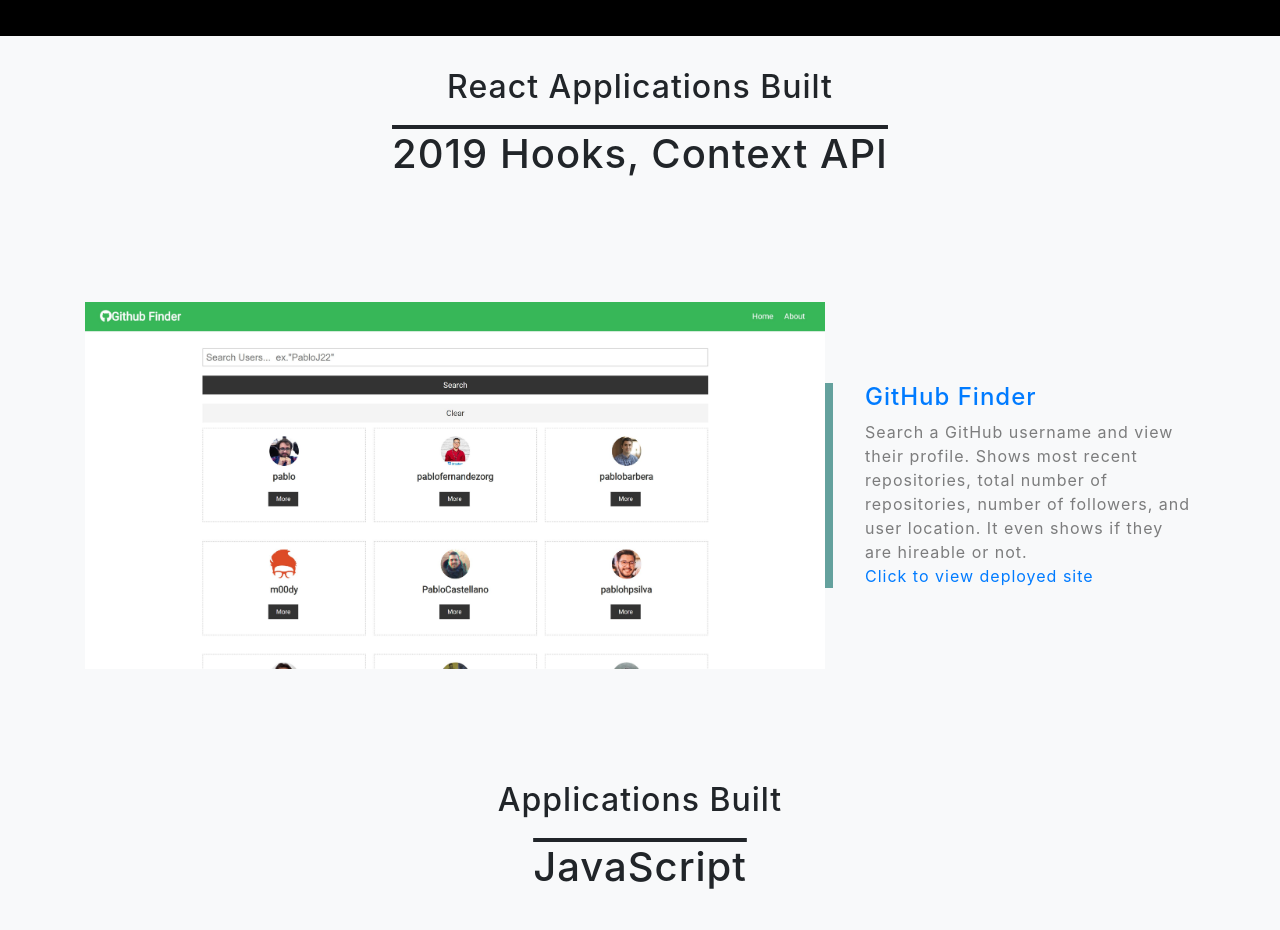
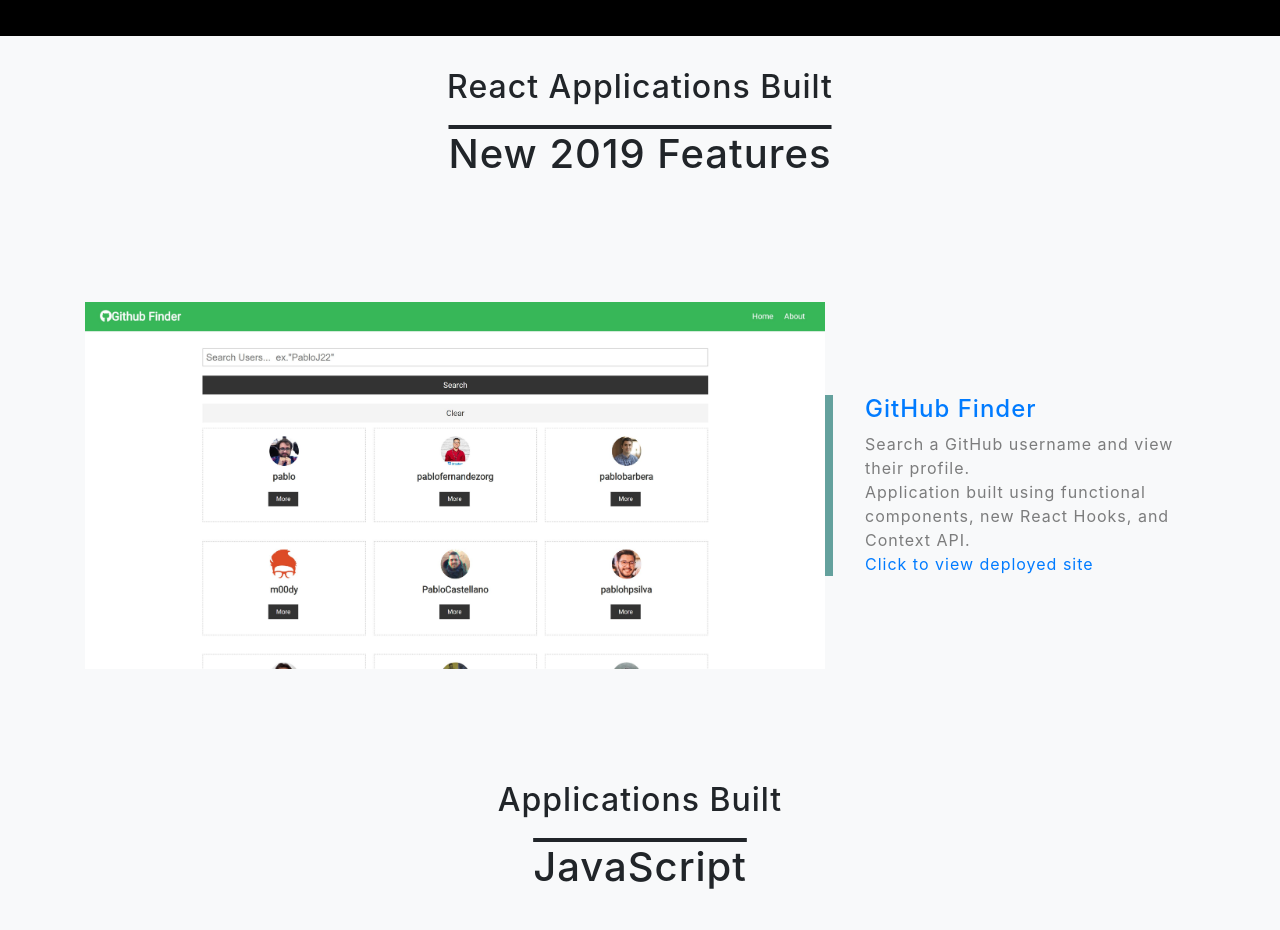
Before and after one commit to PabloJ22/Bootstrap-Portfolio2, a website with bundled scripts: page index.html in a window 1280 px wide. Shown: the part 1540-2470 px from the top of the page. Built offline with nearby package versions, Linux system fonts and the light colour scheme.

Commit message:
modified React JS section text for githubFinder.

```diff
--- a/index.html
+++ b/index.html
@@ -127,7 +127,7 @@
        React Applications Built
       </h2>
       <h1 class="text-black mb-4" style="text-align:center;padding-bottom: 100px;text-decoration:  overline;">
-        2019 Hooks, Context API
+        New 2019 Features
       </h1>
 
 
@@ -144,7 +144,8 @@
               <h4>GitHub Finder</h4>
             </a>
             <p class="text-black-50 mb-0">
-              Search a GitHub username and view their profile. Shows most recent repositories, total number of repositories, number of followers, and user location. It even shows if they are hireable or not.
+              Search a GitHub username and view their profile. <br>
+              Application built using functional components, new React Hooks, and Context API.
             </p>
             <a href="https://react-githubfinder.netlify.com/"
               target="_blank">Click to view deployed site</a>
```
